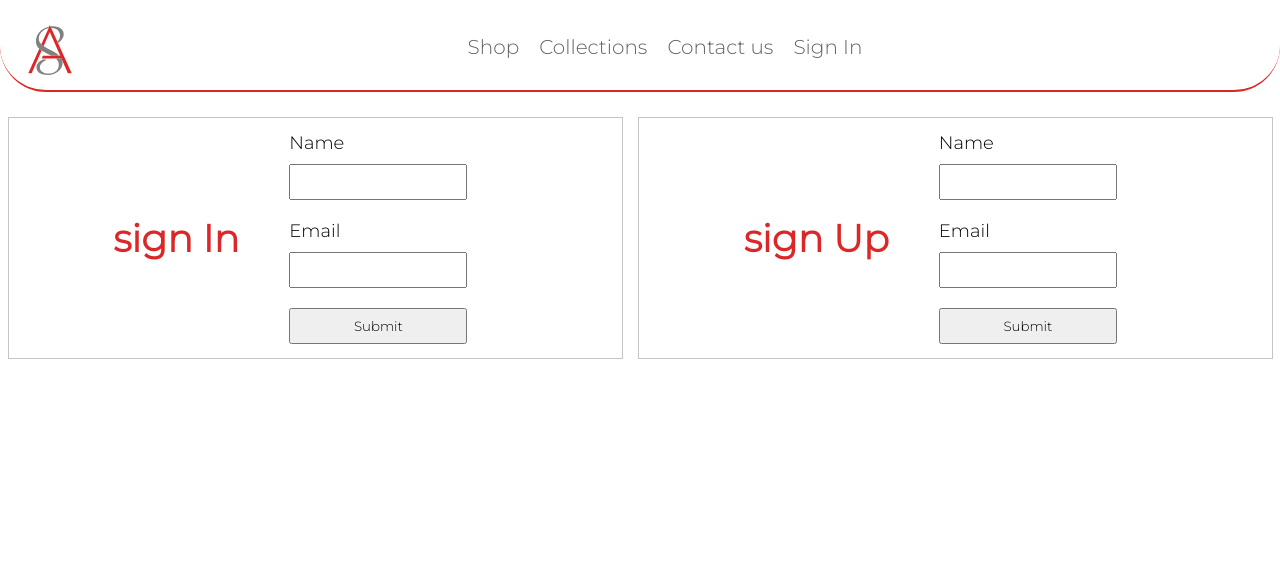
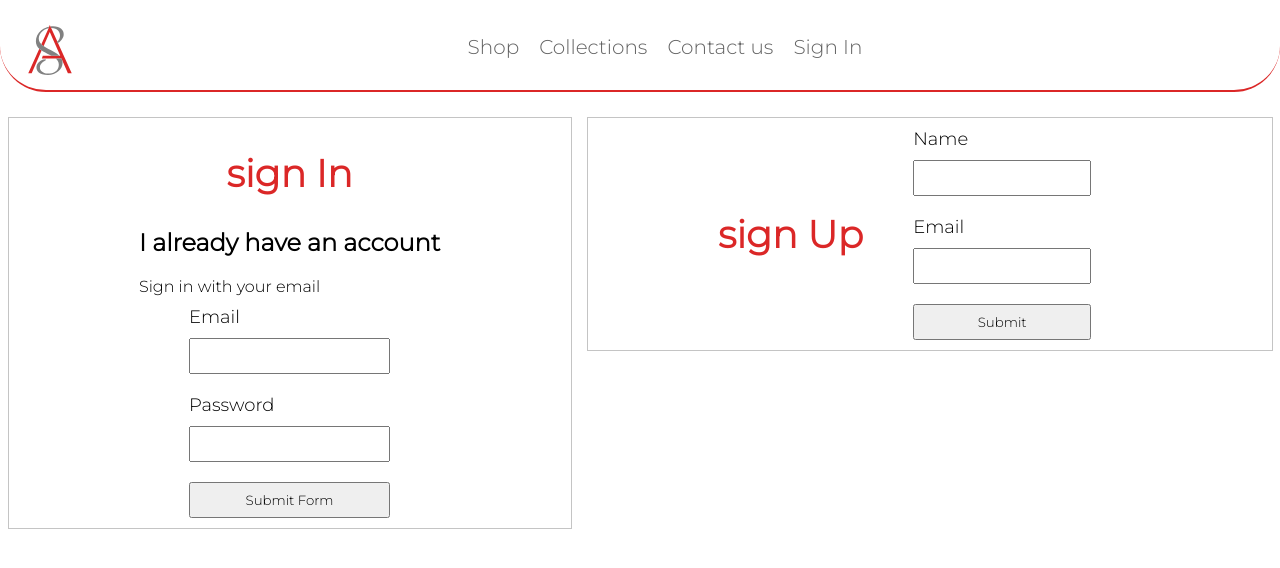
Before and after one commit to AWIXOR-zz/awixstore, a React (Create React App) app: page /signIn in a window 1280 px wide. Shown: the top 568 px of the page. Built offline with nearby package versions, Linux system fonts and the light colour scheme.

Commit message:
Working on Sign in

```diff
--- /dev/null
+++ b/src/component/sign-in/sign-in.component.jsx
@@ -0,0 +1,58 @@
+import React from "react";
+
+import "./sign-in.styles.scss";
+
+class SignIn extends React.Component {
+  constructor(props) {
+    super(props);
+    this.state = {
+      email: "",
+      password: ""
+    };
+  }
+  handleSubmit = event => {
+    event.preventDefault();
+
+    this.setState({ email: "", password: "" });
+  };
+  handleChange = event => {
+    const { value, name } = event.target;
+    this.setState({ [name]: value });
+  };
+  render() {
+    return (
+      <div className="sign-in">
+        <h2 className="title">sign In</h2>
+        <h2>I already have an account</h2>
+        <span> Sign in with your email</span>
+        <form onSubmit={this.handleSubmit}>
+          <div className="row">
+            <label htmlFor="email">Email</label>
+            <input
+              name="email"
+              type="email"
+              value={this.state.email}
+              onChange={this.handleChange}
+              required
+            />
+          </div>
+          <div className="row">
+            <label htmlFor="password">Password</label>
+            <input
+              name="password"
+              type="password"
+              value={this.state.password}
+              onChange={this.handleChange}
+              required
+            />
+          </div>
+          <div className="row">
+            <input type="submit" value="Submit Form" />
+          </div>
+        </form>
+      </div>
+    );
+  }
+}
+
+export default SignIn;
--- a/src/pages/signIn-signUp/signIn-signUp.component.jsx
+++ b/src/pages/signIn-signUp/signIn-signUp.component.jsx
@@ -1,24 +1,12 @@
 import React from "react";
 
+import SignIn from "../../component/sign-in/sign-in.component";
 import "./signIn-signUp.styles.scss";
 
-const SignIn = () => (
+const SignInSignUp = () => (
   <div className="container">
     <div className="signIn item">
-      <h2 className="title">sign In</h2>
-      <form action="">
-        <div className="row">
-          <label htmlFor="name">Name</label>
-          <input type="text" />
-        </div>
-        <div className="row">
-          <label htmlFor="email">Email</label>
-          <input type="email" />
-        </div>
-        <div className="row">
-          <input type="submit" />
-        </div>
-      </form>
+      <SignIn />
     </div>
     <div className="signUp item">
       <h2 className="title">sign Up</h2>
@@ -38,4 +26,4 @@ const SignIn = () => (
     </div>
   </div>
 );
-export default SignIn;
+export default SignInSignUp;
--- a/src/pages/signIn-signUp/signIn-signUp.styles.scss
+++ b/src/pages/signIn-signUp/signIn-signUp.styles.scss
@@ -6,6 +6,9 @@
     text-align: center;
     color: #db2727;
     font-family: "Montserrat", sans-serif;
+  }
+  .item {
+    height: 100%;
   }
   form {
     display: flex;
```
Also changed, not shown: src/component/form-input/form-input.component.jsx (added, +24 -0 lines), src/component/form-input/form-input.styles.scss (added), src/component/sign-in/sign-in.styles.scss (added).
